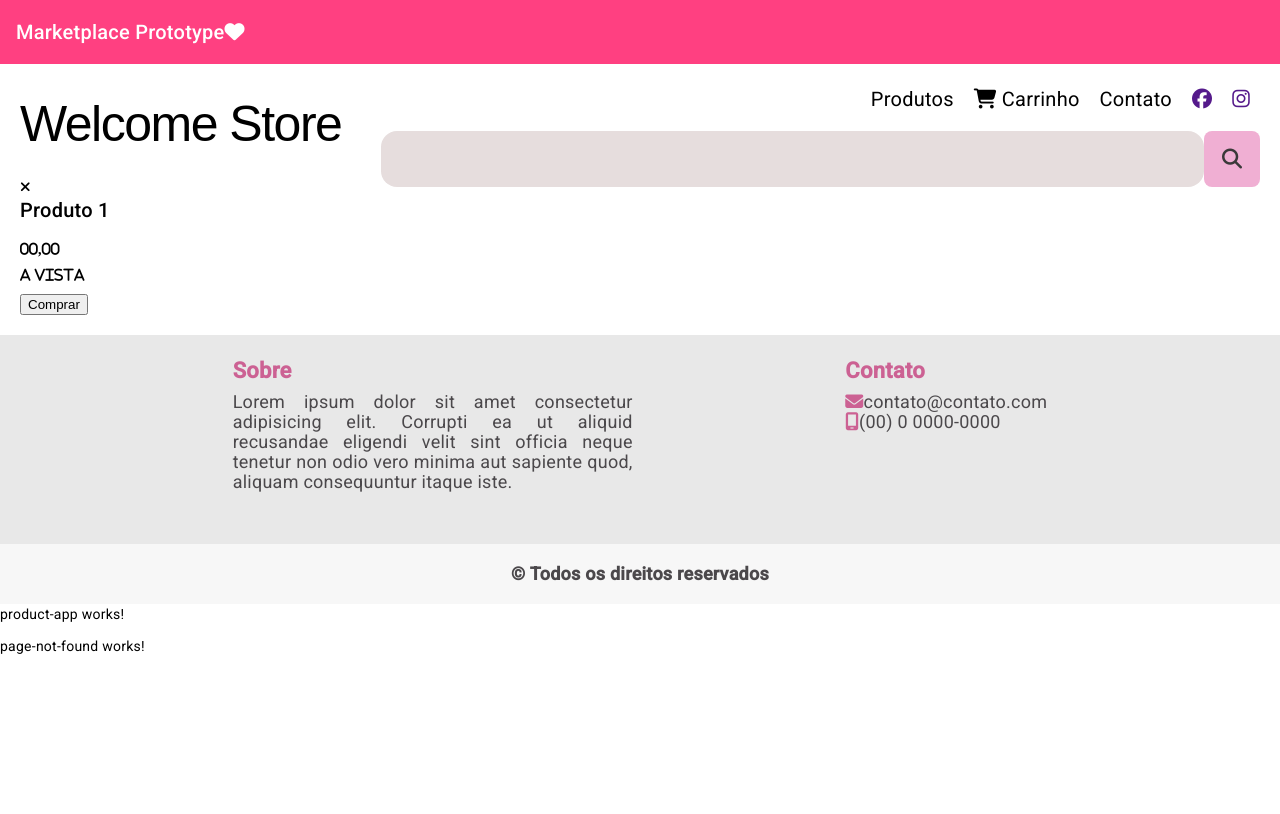
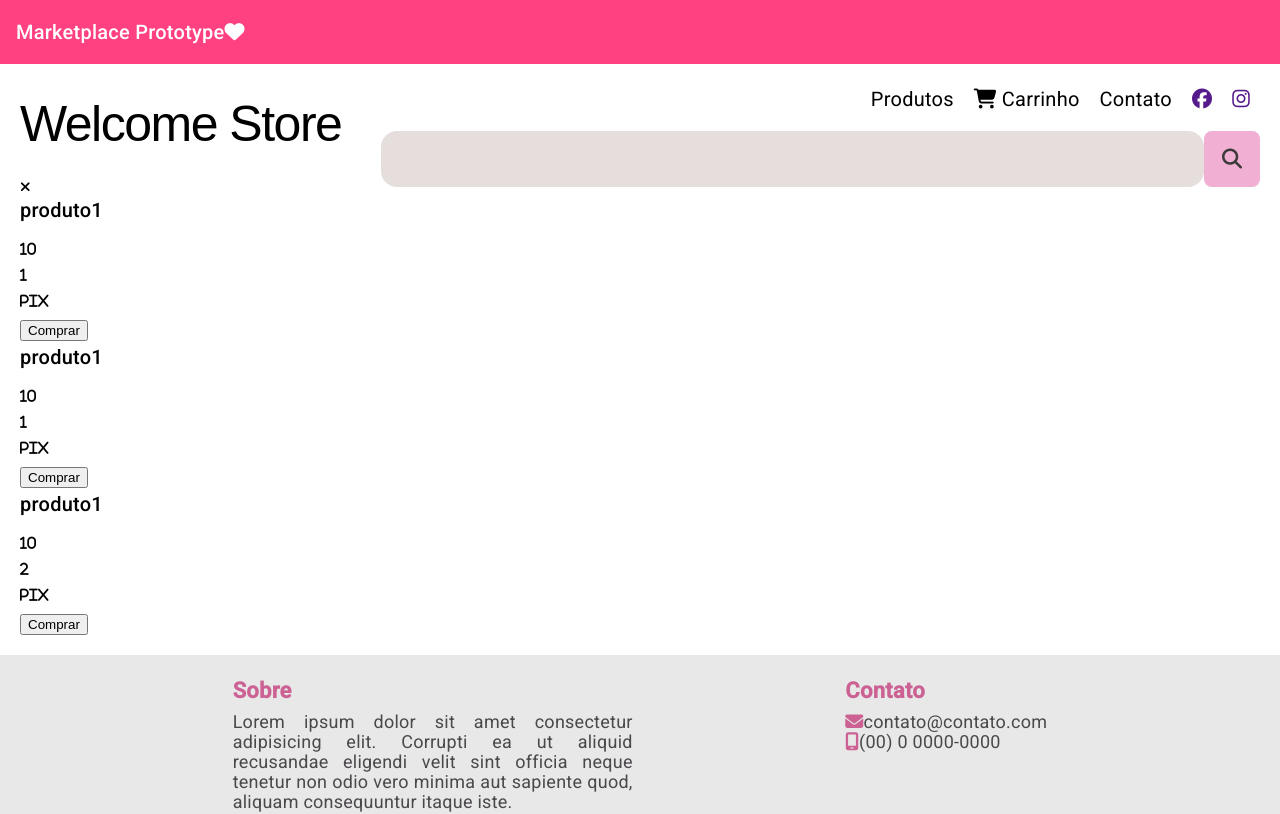
Before and after one commit to gleicebsouza/owner-marketplace, an Angular app: page /products in a window 1280 px wide. Shown: the top 814 px of the page. Built offline with nearby package versions, Linux system fonts and the light colour scheme.

Commit message:
confi list products and route

```diff
--- a/src/app/app.component.html
+++ b/src/app/app.component.html
@@ -18,5 +18,4 @@
 </div>
 
 <app-footer-app></app-footer-app>
-<app-product-app></app-product-app>
 <app-page-not-found></app-page-not-found>
--- a/src/app/page-not-found/page-not-found.component.html
+++ b/src/app/page-not-found/page-not-found.component.html
@@ -1 +1 @@
-<p>page-not-found works!</p>
+<h1  >page-not-found 404</h1>
--- a/src/app/product-app/product-app.component.html
+++ /dev/null
@@ -1 +0,0 @@
-<p>product-app works!</p>
--- /dev/null
+++ b/src/app/products.ts
@@ -0,0 +1,24 @@
+
+export interface IProduct{
+  id:number;
+  name:string;
+  description:string;
+  price:number;
+  descriptionPrice:string;
+  image:string;
+
+}
+
+export interface IProductCar extends IProduct{
+  quantityItems:number;
+}
+
+export const products:IProduct[] = [
+  {id:1,name:"produto1", description:"produto1",price:10.00,descriptionPrice:"PIX",image:"./src/assets/imagem1.jpg"},
+  {id:1,name:"produto1", description:"produto1",price:10.00,descriptionPrice:"PIX",image:"./src/assets/imagem1.jpg"},
+  {id:2,name:"produto1", description:"produto1",price:10.00,descriptionPrice:"PIX",image:"./src/assets/imagem1.jpg"},
+ // {id:3,name:"produto2", description:"produto2",price:10.00,descriptionPrice:"PIX",image:"./src/assets/imagem1.jpg"},
+ // {id:4,name:"produto2", description:"produto2",price:10.00,descriptionPrice:"PIX",image:"./src/assets/imagem1.jpg"},
+  //{id:5,name:"produto3", description:"produto3",price:10.00,descriptionPrice:"PIX",image:"./src/assets/imagem1.jpg"},
+  //{id:6,name:"produto3", description:"produto3",price:10.00,descriptionPrice:"PIX",image:"./src/assets/imagem1.jpg"},
+]
--- a/src/app/products/products.component.html
+++ b/src/app/products/products.component.html
@@ -1,9 +1,12 @@
-<section class="product__list" class="fa-solid fa-xmark">
-  <div class="product__list__card">
+<!-- * * * * * * * * * * * * * * * * * * * * * * * * * * * * * * * -->
+
+<section  class="product__list" class="fa-solid fa-xmark">
+  <div class="product__list__card" *ngFor="let product of products">
     <a class="product__list__link">
-      <h2 class="product__item__name">Produto 1</h2>
-      <p class="product__item__price">00,00</p>
-      <p class="product__item__description">a vista</p>
+      <h2 class="product__item__name">{{product.name}}</h2>
+      <p class="product__item__price">{{product.price}}</p>
+      <p class="product__item__id">{{product.id}}</p>
+      <p class="product__item__description">{{product.descriptionPrice}}</p>
       <button class="product__item__buy-button">Comprar</button>
     </a>
   </div>
--- a/src/app/products/products.component.ts
+++ b/src/app/products/products.component.ts
@@ -1,10 +1,15 @@
-import { Component } from '@angular/core';
+import { IProduct, products } from './../products';
+import { Component, OnInit } from '@angular/core';
 
 @Component({
   selector: 'app-products',
   templateUrl: './products.component.html',
   styleUrls: ['./products.component.css']
 })
-export class ProductsComponent {
+export class ProductsComponent implements OnInit {
+ products: IProduct[]= products;
 
+  ngOnInit(): void {
+
+  }
 }
```
Also changed, not shown: src/app/app.module.ts (+3 -5 lines), src/app/product-app/product-app.component.ts (deleted, +0 -10 lines), src/app/products-app.ts (deleted, +0 -22 lines), src/app/product-app/product-app.component.css (deleted), 1 other file (tests, documents, lock files or other folders).
